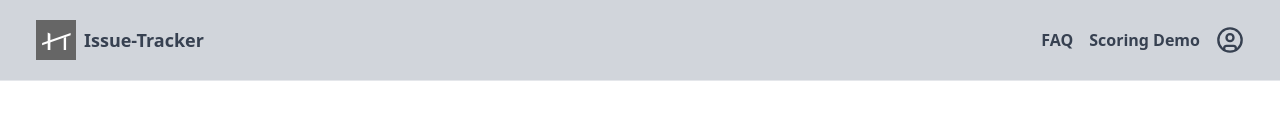
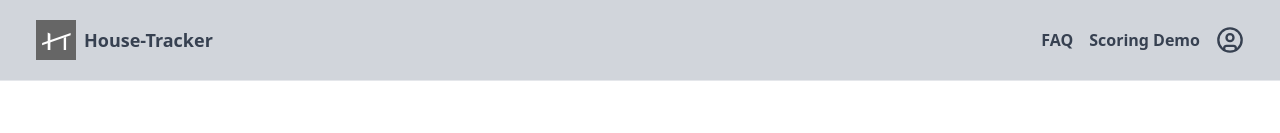
Before and after one commit to new-idea-machine/os-house-finder-app, a React (Vite) app in the folder frontendV2/: page / in a window 1280 px wide. Shown: the top 133 px of the page. Built offline with nearby package versions, Linux system fonts and the light colour scheme.

Commit message:
Correct spelling of Header

```diff
--- a/frontendV2/src/components/Header/Header.tsx
+++ b/frontendV2/src/components/Header/Header.tsx
@@ -23,7 +23,7 @@ export default function Header() {
             className="flex items-center space-x-2 text-lg font-bold text-gray-700 hover:text-gray-900"
           >
             <img width={40} src={logo} alt="HouseFinder" />
-            <p>Issue-Tracker</p>
+            <p>House-Tracker</p>
           </a>
           <div className="flex items-center gap-x-4 font-bold text-gray-700">
             <a className="hover:text-gray-900" href="/faq">
```
